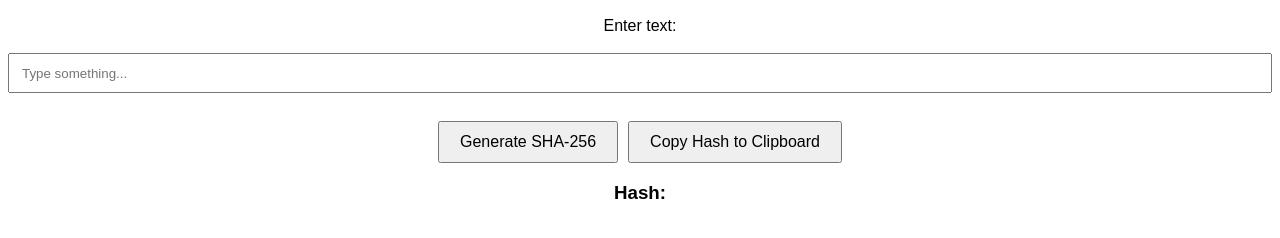
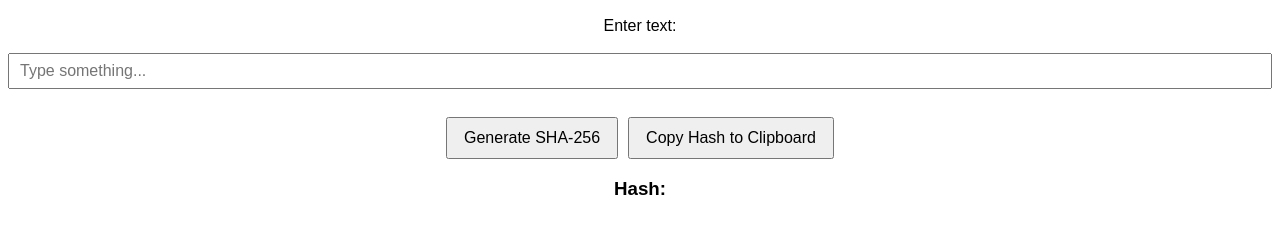
Before and after one commit to kongkrit/sha256, a plain HTML site: page index.html in a window 1280 px wide. Shown: the part 42-280 px from the top of the page. Drawn offline with Linux system fonts and the light colour scheme.

Commit message:
adjust text input font size and button sizes

```diff
--- a/index.html
+++ b/index.html
@@ -12,8 +12,9 @@
         #textInput {
             width: 100%;
             box-sizing: border-box;
-            padding: 12px;
-            height: 40px;
+            padding: 10px;
+            height: 36px;
+            font-size: 16px;
         }
         .button-container {
             display: flex;
@@ -22,7 +23,7 @@
             margin-top: 10px;
         }
         button {
-            padding: 10px 20px;
+            padding: 10px 16px;
             font-size: 16px;
             cursor: pointer;
         }
```
